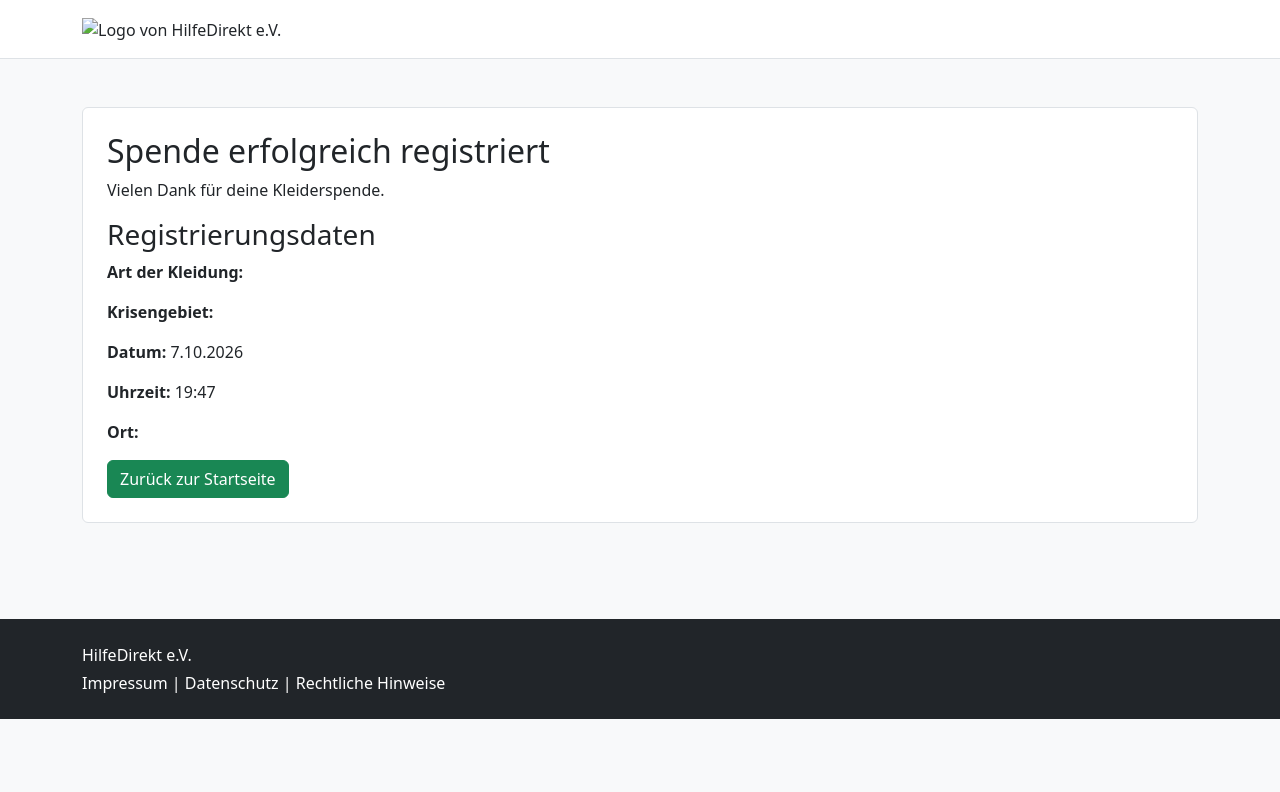
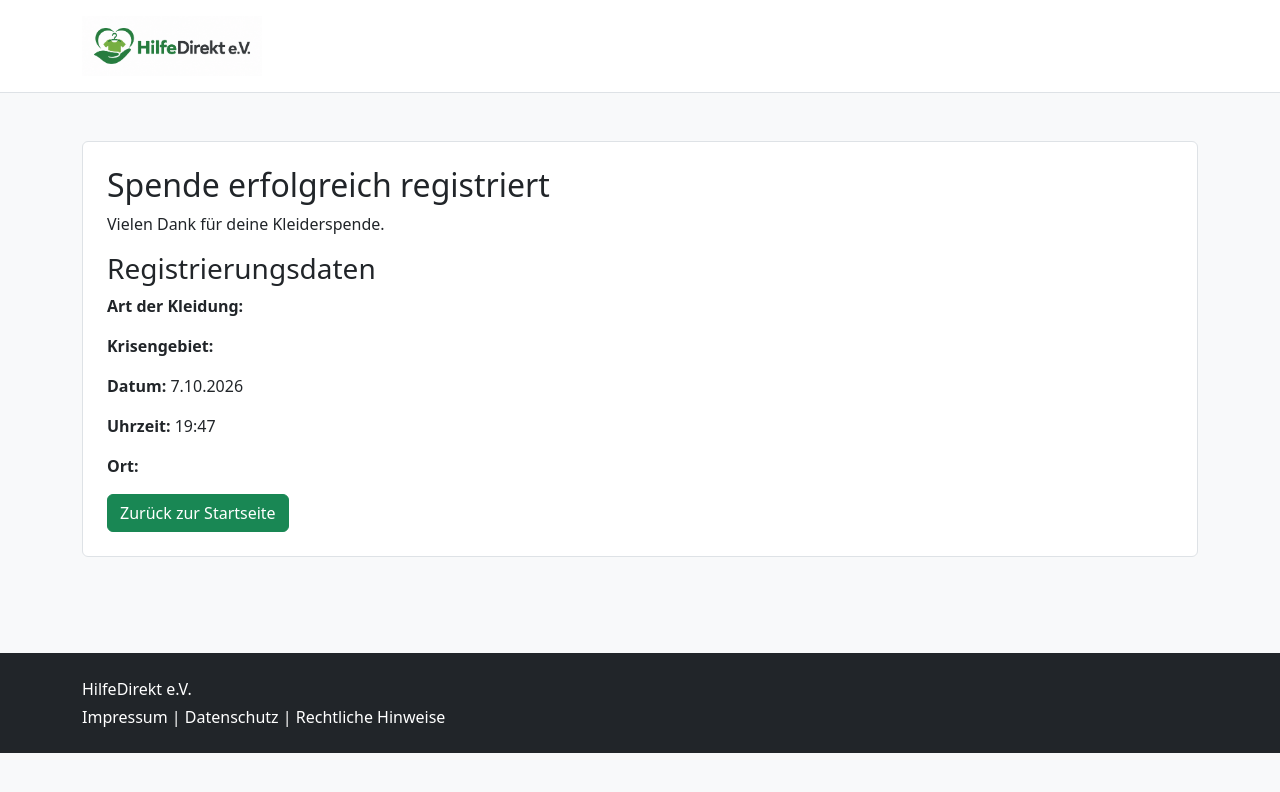
Before and after one commit to JonathanEm97/kleiderspenden-registrierung-ipwa01-01, a plain HTML site: page bestaetigung.html in a window 1280 px wide. Drawn offline with nearby package versions, Linux system fonts and the light colour scheme.

Commit message:
Korrektur

```diff
--- a/bestaetigung.html
+++ b/bestaetigung.html
@@ -21,7 +21,7 @@
 
         <div>
     <img
-        src="hilfedirekt-logo.png"
+        src="Logo_hilfedirekt.png"
         alt="Logo von HilfeDirekt e.V."
         class="img-fluid"
         style="max-height: 60px; width: auto;"
```
